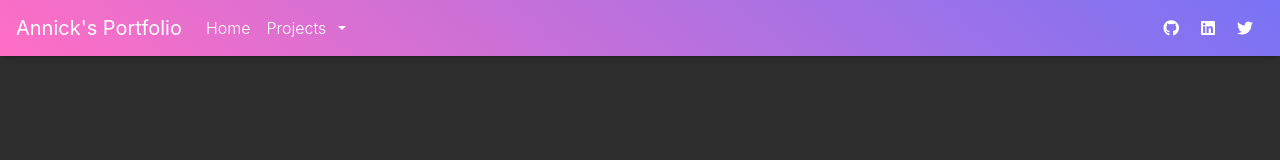
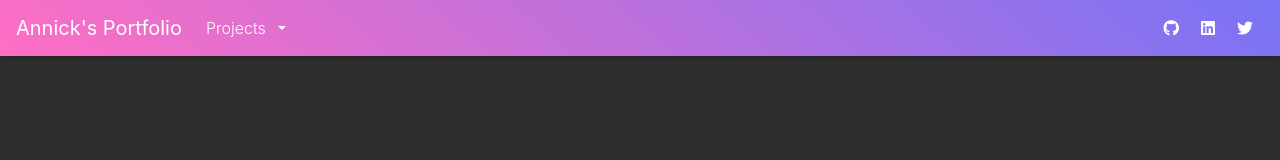
Before and after one commit to AnnickS/My-Portforlio, a React (Create React App) app: page / in a window 1280 px wide. Shown: the top 160 px of the page. Built offline with nearby package versions, Linux system fonts and the light colour scheme.

Commit message:
Changed Navbar Home
Made name link to home rather than having it as a separate link

```diff
--- a/src/NavBar.js
+++ b/src/NavBar.js
@@ -14,15 +14,12 @@ class NavBar extends Component {
     render(){
         return (
                 <MDBNavbar color="purple-gradient" dark expand="md" scrolling fixed="top">
-                    <MDBNavbarBrand>
+                    <MDBNavbarBrand href="/">
                         <strong className="WhiteText">Annick's Portfolio</strong>
                     </MDBNavbarBrand>
                     <MDBNavbarToggler onClick={this.toggleCollapse} />
                     <MDBCollapse id="navbarCollapse3" isOpen={this.state.isOpen} navbar>
                     <MDBNavbarNav left>
-                    <MDBNavItem>
-                        <MDBNavLink to="/">Home</MDBNavLink>
-                    </MDBNavItem>
                     <MDBNavItem>
                         <MDBDropdown>
                             <MDBDropdownToggle nav caret>
```
